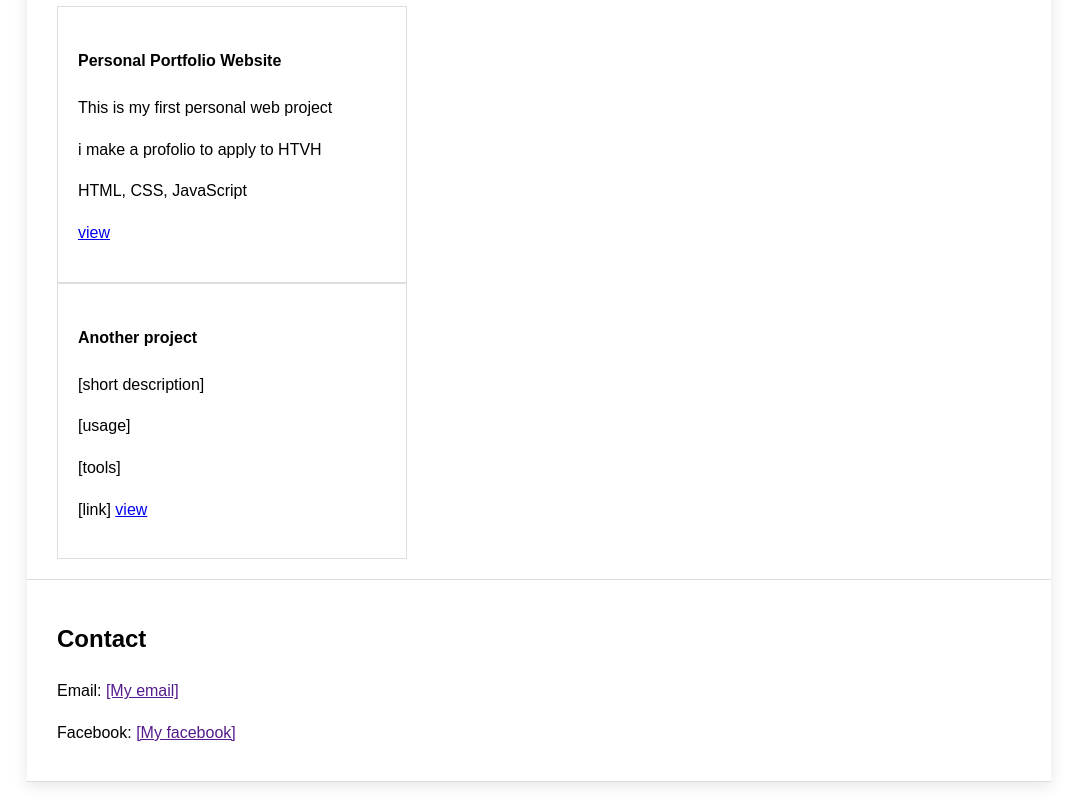
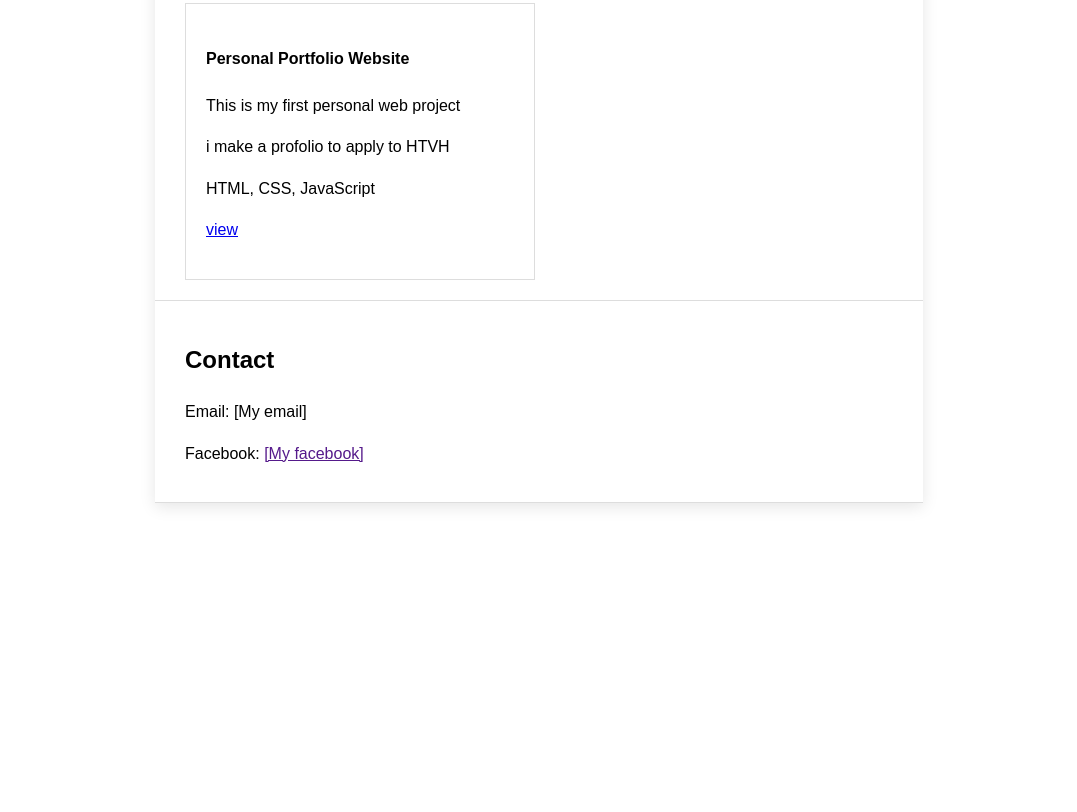
Before and after one commit to giahuy2308/htvhk7, a plain HTML site: page index.html in a window 1280 px wide. Shown: the part 1186-1998 px from the top of the page, without its empty margins (101-1178 px from the left). After the commit the page ends 1719 px from the top, so only its background shows below. Drawn offline with Linux system fonts and the light colour scheme.

Commit message:
adjust main width

```diff
--- a/index.html
+++ b/index.html
@@ -5,8 +5,6 @@
     <meta charset="UTF-8">
     <meta name="viewport" content="width=device-width, initial-scale=1.0">
     <link rel="stylesheet" href="style.css">
-    <!-- <link rel="stylesheet" href="style-improved.css"> -->
-
     <title>My portfolio</title>
 </head>
 
@@ -35,7 +33,6 @@
             <h3>Tools</h3>
             <p>[i can use git/github] </p>
             <p>[i use Chatgpt, ClaudeAI effective for coding] </p>
-            <h3></h3>
         </section>
         <section id="projects">
             <h2>My projects</h2>
@@ -47,19 +44,12 @@
                     <p>HTML, CSS, JavaScript </p>
                     <p><a href="#">view</a> </p>
                 </article>
-                <article class="projects">
-                    <h4>Another project</h4>
-                    <p>[short description]</p>
-                    <p>[usage] </p>
-                    <p>[tools] </p>
-                    <p>[link] <a href="any link....">view</a></p>
-                </article>
             </div>
         </section>
 
         <footer id="contact">
             <h2>Contact</h2>
-            <p>Email: <a href="">[My email]</a></p>
+            <p>Email: [My email]</p>
             <p>Facebook: <a href="">[My facebook]</a></p>
         </footer>
     </main>
--- a/style.css
+++ b/style.css
@@ -10,8 +10,8 @@ body {
 }
 
 main {
-  width: 80%;
-  max-width: 1200px;
+  width: 60%;
+  max-width: 1000px;
   margin: 30px auto;
   position: static;
   background-color: white;
```
